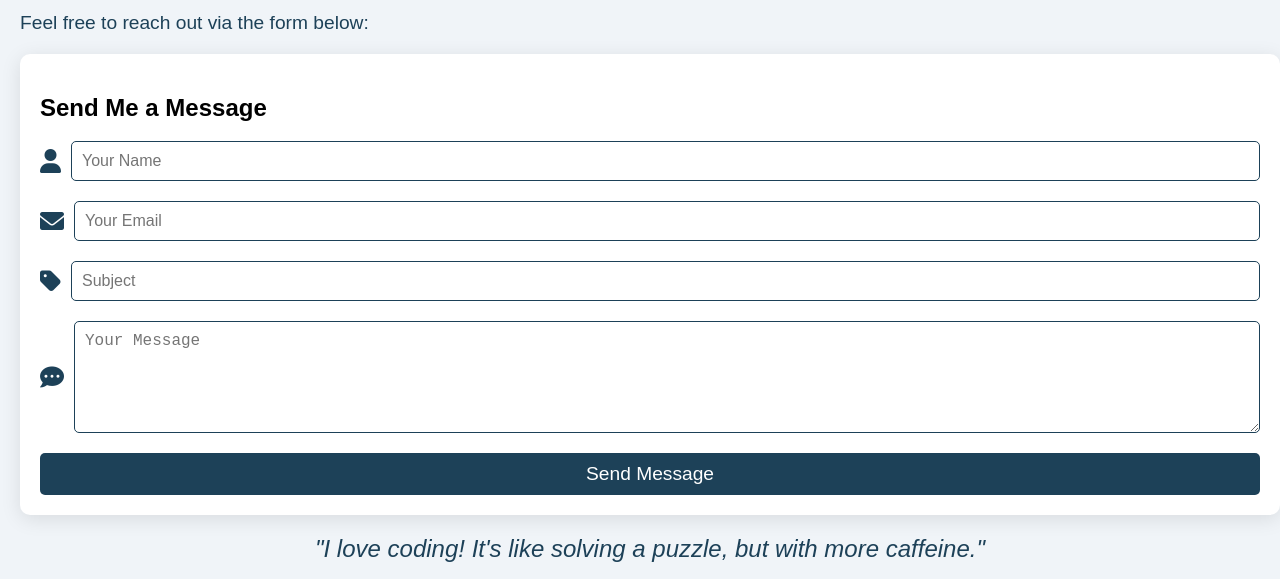
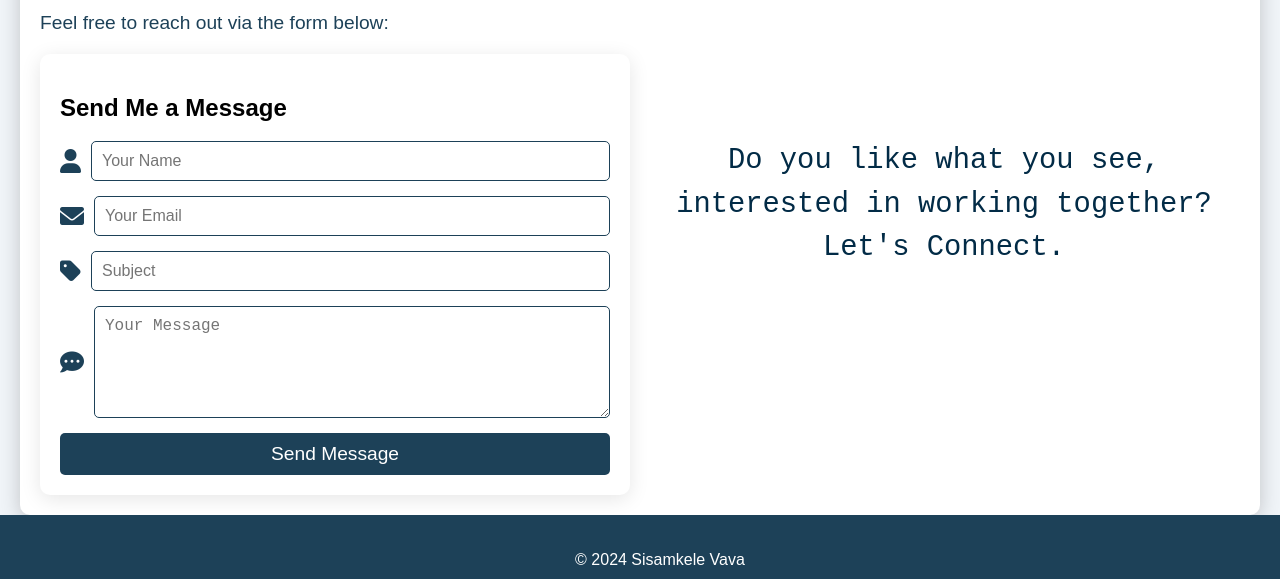
Before and after one commit to Sisamkele022/MyProfile, a plain HTML site: page myProfile/contact.html in a window 1280 px wide. Shown: the part 178-757 px from the top of the page. Drawn offline with Linux system fonts and the light colour scheme.

Commit message:
Contact me page: Animations

```diff
--- a/myProfile/contact.html
+++ b/myProfile/contact.html
@@ -20,7 +20,6 @@
             color: white;
             padding: 10px;
             width: 100%;
-            position: relative;
         }
 
         nav ul {
@@ -44,7 +43,12 @@
             display: flex;
             padding: 20px;
             width: 100%; /* Full width */
-            justify-content: space-between; /* Space between form and contact cards */
+            justify-content: space-between; /* Space between form and message */
+            max-width: 1200px; /* Limit max width */
+            margin: 0 auto; /* Center the container */
+            box-shadow: 0 4px 20px rgba(0, 0, 0, 0.2); /* Added shadow to the container */
+            border-radius: 10px; /* Rounded corners */
+            background-color: #ffffff; /* White background for the container */
         }
 
         .contact-left {
@@ -72,9 +76,10 @@
         }
 
         .form-group {
-            margin-bottom: 20px;
+            margin-bottom: 15px; /* Reduced margin */
             display: flex;
             align-items: center;
+            position: relative; /* Added for positioning icons */
         }
 
         .form-group i {
@@ -89,6 +94,12 @@
             border: 1px solid #1d4158;
             border-radius: 5px;
             font-size: 1rem;
+            transition: box-shadow 0.3s; /* Transition for shadow effect */
+        }
+
+        .form-group input:focus, .form-group textarea:focus {
+            box-shadow: 0 0 5px rgba(0, 33, 112, 0.5); /* Shadow on focus */
+            outline: none; /* Remove default outline */
         }
 
         .form-group textarea {
@@ -103,20 +114,47 @@
             padding: 10px 20px;
             font-size: 1.2rem;
             cursor: pointer;
-            transition: background-color 0.3s;
+            transition: background-color 0.3s, box-shadow 0.3s; /* Transition for button */
             width: 100%; /* Full width for button */
         }
 
         .submit-button:hover {
             background-color: #022b46; /* Darker shade on hover */
+            box-shadow: 0 4px 10px rgba(0, 0, 0, 0.2); /* Shadow on hover */
         }
 
-        .contact-left .geeky-quote {
-            margin-top: 20px; /* Space before quote */
-            font-size: 1.5rem; /* Increased size for emphasis */
-            color: #1d4158; /* Consistent color */
-            text-align: center; /* Center quote text */
-            font-style: italic; /* Italics for quote */
+        .contact-right {
+            flex: 1; /* Take half of the space */
+            display: flex;
+            align-items: center;
+            justify-content: center; /* Center the typing text */
+            text-align: center;
+        }
+
+        .typing-effect {
+            font-family: 'Courier New', Courier, monospace; /* Monospace font */
+            font-size: 1.8em; /* Adjusted font size */
+            border-right: 2px solid #022b46;
+            white-space: nowrap;
+            overflow: hidden;
+            animation: typing 4s steps(40, end), blink 0.75s step-end infinite;
+            color: #022b46; /* Text color */
+            line-height: 1.5; /* Space between lines */
+        }
+
+        @keyframes typing {
+            from {
+                width: 0;
+            }
+            to {
+                width: 100%;
+            }
+        }
+
+        @keyframes blink {
+            50% {
+                border-color: transparent;
+            }
         }
 
         footer {
@@ -124,8 +162,6 @@
             color: white;
             text-align: center;
             padding: 20px;
-            position: relative;
-            bottom: 0;
             width: 100%;
         }
 
@@ -185,10 +221,13 @@
                     <button type="submit" class="submit-button">Send Message</button>
                 </form>
             </div>
-            <p class="geeky-quote">"I love coding! It's like solving a puzzle, but with more caffeine."</p>
         </div>
         <div class="contact-right">
-            <!-- Right side can be used for future content or left empty -->
+            <div class="typing-effect">
+                Do you like what you see,<br>
+                interested in working together?<br>
+                Let's Connect.
+            </div>
         </div>
     </div>
 
```
